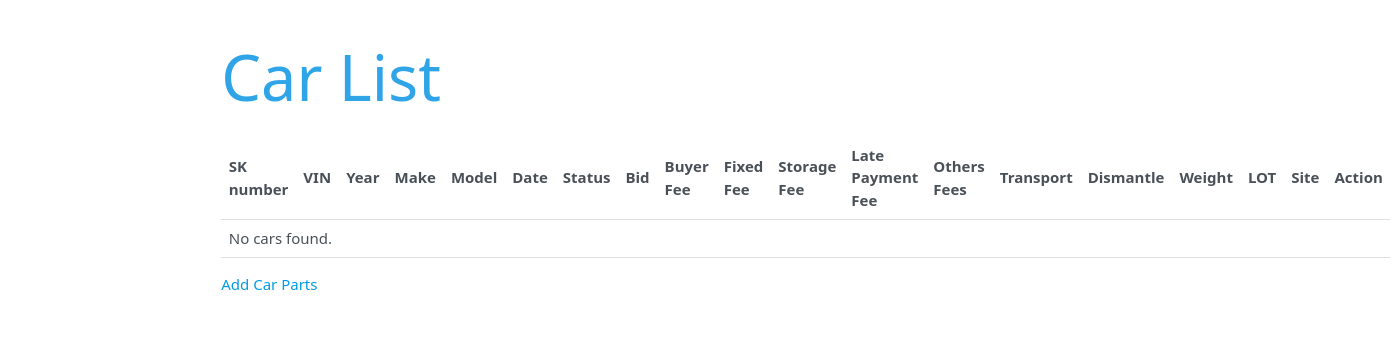
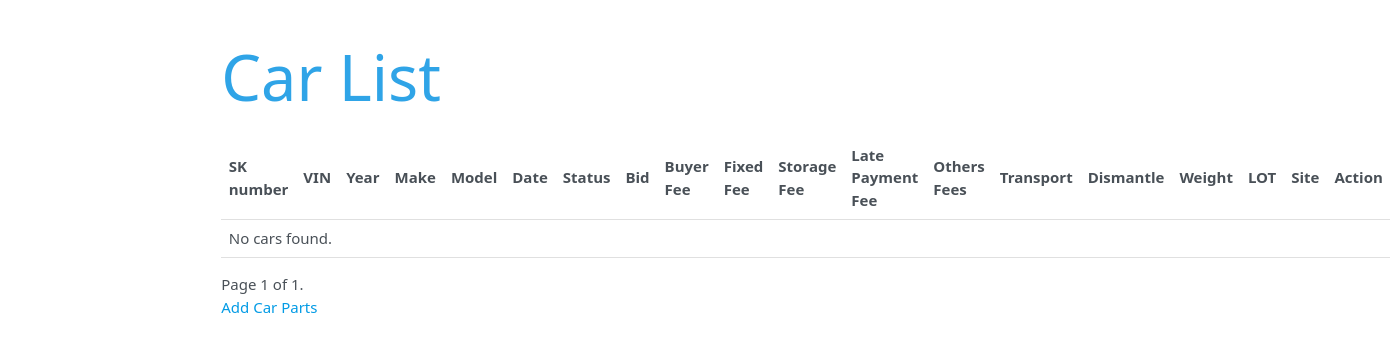
Before and after one commit to alexsteeve/Management-System, a Django app: page / in a window 1400 px wide. Shown: the top 352 px of the page. Run offline with Django 4.2, Linux system fonts and the light colour scheme; data that the repository does not hold is empty; some libraries are stand-ins or nearby versions.

Commit message:
Pagination to cars list

```diff
--- a/cars/templates/car_list.html
+++ b/cars/templates/car_list.html
@@ -38,7 +38,7 @@
       </tr>
     </thead>
     <tbody>
-      {% for car in cars %}
+      {% for car in page_obj %}
       <tr class="table-primary">
         <!-- <th>{{ car.VIN }}</th> -->
         <th>{{ car.id }}</th>
@@ -74,6 +74,23 @@
       {% endfor %}
     </tbody>
   </table>
+  <div class="pagination">
+    <span class="step-links">
+        {% if page_obj.has_previous %}
+            <a href="?page=1">&laquo; first</a>
+            <a href="?page={{ page_obj.previous_page_number }}">previous</a>
+        {% endif %}
+
+        <span class="current">
+            Page {{ page_obj.number }} of {{ page_obj.paginator.num_pages }}.
+        </span>
+
+        {% if page_obj.has_next %}
+            <a href="?page={{ page_obj.next_page_number }}">next</a>
+            <a href="?page={{ page_obj.paginator.num_pages }}">last &raquo;</a>
+        {% endif %}
+    </span>
+</div>
   <a href="{% url 'car_create' %}">Add Car</a>
   <a href="{% url 'parts' %}">Parts</a>
 {% endblock %}
--- a/cars/views.py
+++ b/cars/views.py
@@ -4,6 +4,7 @@ from django.views.generic.detail import View
 from django.utils import timezone
 # from .filters import CarFilter
 from .models import Car, Part
+from django.core.paginator import Paginator
 
 class CarForm(ModelForm):
     class Meta:
@@ -12,6 +13,9 @@ class CarForm(ModelForm):
 
 def car_list(request):
     cars = Car.objects.all()
+    paginator = Paginator(cars, 10)
+    page_number = request.GET.get('page')
+    page_obj = paginator.get_page(page_number)
 
     # myFilter = CarFilter(request.GET, queryset=cars)
     # cars = myFilter.qs
@@ -19,7 +23,7 @@ def car_list(request):
     # context = {'cars': cars, 'myFilter': myFilter}
     context = {'cars': cars}
 
-    return render(request, 'car_list.html', context)
+    return render(request, 'car_list.html', {'page_obj': page_obj})
 
 def car_create(request):
     form = CarForm(request.POST or None)
```
